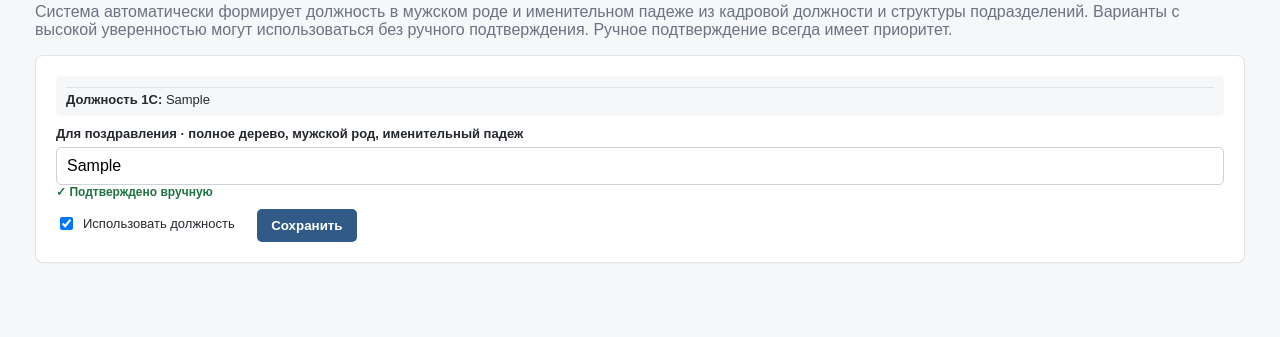
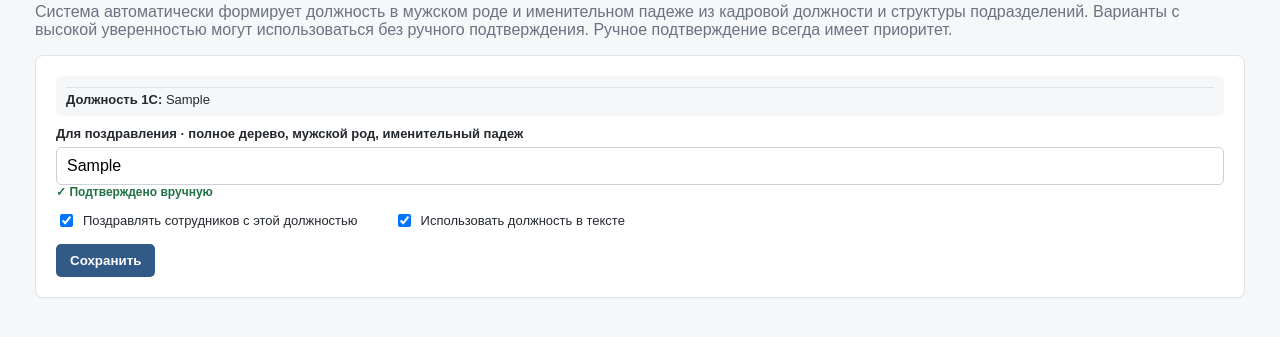
Before and after one commit to DonBellozi/corporate-birthday-mailer, a FastAPI app: page /positions in a window 1280 px wide. Shown: the part 194-531 px from the top of the page. Run offline with FastAPI, Linux system fonts and the light colour scheme; the visitor is signed in with stand-in values (Sample User, id 1); tables that the repository leaves empty hold one stand-in row (values such as "Sample post").

Commit message:
Первый релиз

```diff
--- a/app/main.py
+++ b/app/main.py
@@ -37,6 +37,16 @@ def bootstrap():
             conn.execute(sql_text(
                 "ALTER TABLE employee_snapshots "
                 "ADD COLUMN employee_state VARCHAR(200) NOT NULL DEFAULT ''"
+            ))
+
+    position_columns = {
+        col["name"] for col in inspect(engine).get_columns("position_mappings")
+    }
+    if "congratulate" not in position_columns:
+        with engine.begin() as conn:
+            conn.execute(sql_text(
+                "ALTER TABLE position_mappings "
+                "ADD COLUMN congratulate BOOLEAN NOT NULL DEFAULT TRUE"
             ))
 
     with SessionLocal() as db:
@@ -395,7 +405,16 @@ async def positions_save(item_id: int, request: Request, db: Session = Depends(g
     item.display_position = str(form.get("display_position", "")).strip()
     item.confirmed = bool(item.display_position)
     item.active = "active" in form
-    db.add(AuditLog(actor=actor, action="position_changed", details=f"{item_id}: {item.display_position}"))
+    item.congratulate = "congratulate" in form
+    db.add(AuditLog(
+        actor=actor,
+        action="position_changed",
+        details=(
+            f"{item_id}: {item.display_position}; "
+            f"использовать должность={'да' if item.active else 'нет'}; "
+            f"поздравлять={'да' if item.congratulate else 'нет'}"
+        ),
+    ))
     db.commit()
     return RedirectResponse("/positions", 303)
 
--- a/app/models.py
+++ b/app/models.py
@@ -48,6 +48,7 @@ class PositionMapping(Base):
     source_position: Mapped[str] = mapped_column(Text, unique=True)
     display_position: Mapped[str] = mapped_column(Text, default="")
     active: Mapped[bool] = mapped_column(Boolean, default=True)
+    congratulate: Mapped[bool] = mapped_column(Boolean, default=True)
     confirmed: Mapped[bool] = mapped_column(Boolean, default=False)
     created_at: Mapped[datetime] = mapped_column(DateTime, default=datetime.utcnow)
     updated_at: Mapped[datetime] = mapped_column(DateTime, default=datetime.utcnow)
--- a/app/services.py
+++ b/app/services.py
@@ -117,6 +117,16 @@ def birthday_send_eligibility(db, emp) -> tuple[bool, str]:
     if not employee_state_is_allowed(emp, cfg):
         state = getattr(emp, "employee_state", "") or "Не указано"
         return False, f"Состояние «{state}» исключено из поздравлений"
+
+    # Запрет по должности привязан к полному source_position:
+    # вся иерархия подразделений + должность 1С.
+    source_position = getattr(emp, "source_position", "") or ""
+    if source_position:
+        mapping = db.scalar(select(PositionMapping).where(
+            PositionMapping.source_position == source_position,
+        ))
+        if mapping and not mapping.congratulate:
+            return False, "Эта должность исключена из поздравлений"
 
     return True, ""
 
--- a/app/static/style.css
+++ b/app/static/style.css
@@ -68,3 +68,7 @@ select{width:100%;border:1px solid #cbd2d9;border-radius:5px;padding:9px 10px;fo
   padding-top:4px;
   border-top:1px solid #dfe3e8;
 }
+
+.position-options{display:flex;flex-wrap:wrap;gap:4px 18px;margin-top:8px}
+.position-options .check{margin-top:4px;margin-bottom:4px}
+.position-congratulate-warning{font-size:12px;margin:2px 0 4px 0}
--- a/app/templates/positions.html
+++ b/app/templates/positions.html
@@ -45,10 +45,25 @@
     {% endif %}
   </div>
 
-  <label class="check">
-    <input type="checkbox" name="active" {% if x.active %}checked{% endif %}>
-    Использовать должность
-  </label>
+  <div class="position-options">
+    <label class="check">
+      <input type="checkbox"
+             name="congratulate"
+             class="position-congratulate"
+             {% if x.congratulate %}checked{% endif %}>
+      Поздравлять сотрудников с этой должностью
+    </label>
+
+    <label class="check">
+      <input type="checkbox" name="active" {% if x.active %}checked{% endif %}>
+      Использовать должность в тексте
+    </label>
+  </div>
+
+  <div class="position-congratulate-warning bad"
+       {% if x.congratulate %}hidden{% endif %}>
+    Сотрудники с этой полной связкой подразделения и должности не будут поздравляться.
+  </div>
 
   <button type="submit" class="position-save">{{ "Сохранить" if x.confirmed else "Подтвердить / изменить" }}</button>
 </form>
@@ -62,6 +77,15 @@
 <script>
 (() => {
   document.querySelectorAll(".position-form").forEach((form) => {
+    const congratulate = form.querySelector(".position-congratulate");
+    const warning = form.closest(".position-card").querySelector(".position-congratulate-warning");
+
+    if (congratulate && warning) {
+      congratulate.addEventListener("change", () => {
+        warning.hidden = congratulate.checked;
+      });
+    }
+
     form.addEventListener("submit", async (event) => {
       event.preventDefault();
 
```
